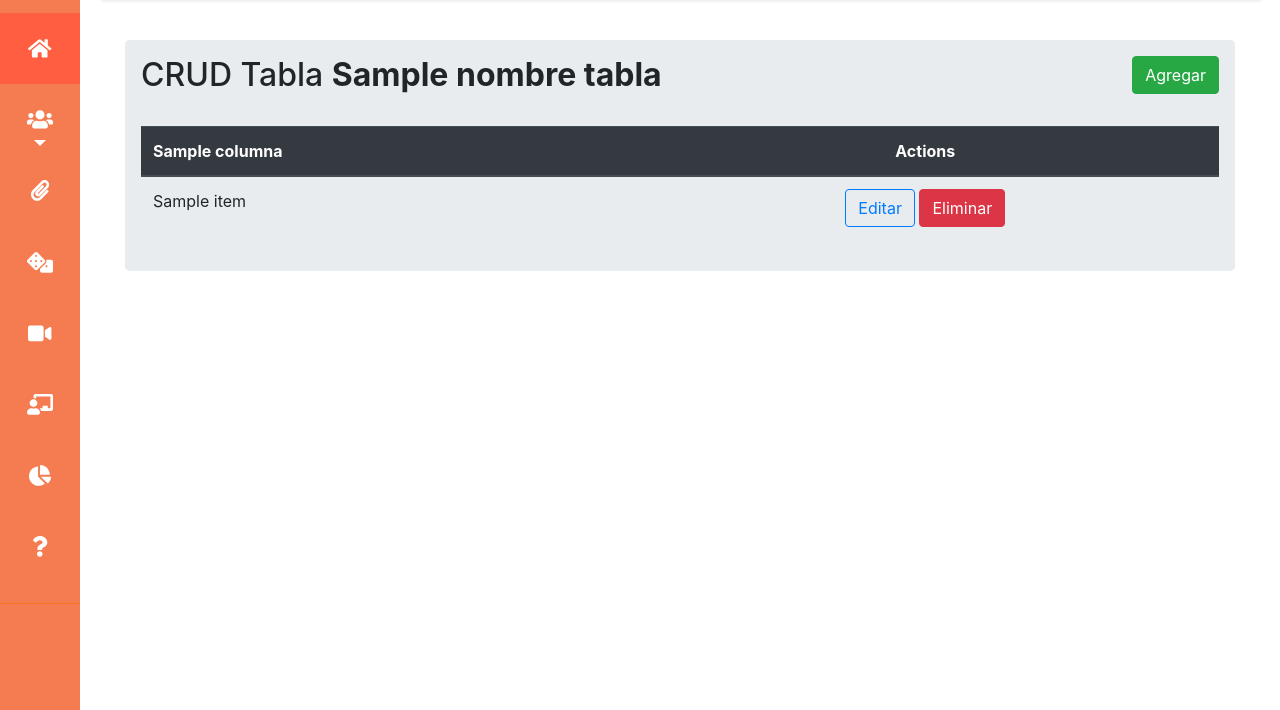
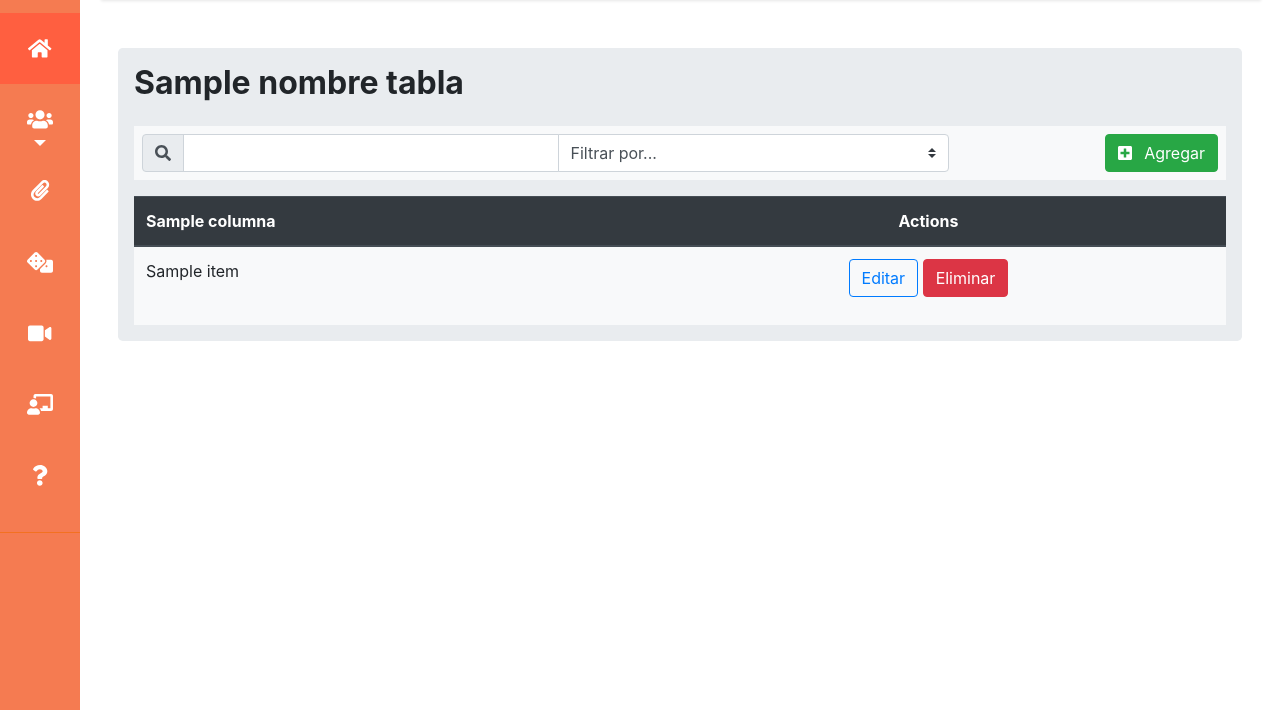
Before and after one commit to bemc22/bases-proyecto, a Flask app: template templates/crud.html.j2 in a window 1280 px wide. Shown: the part 90-800 px from the top of the page. Run offline with Flask 2, Linux system fonts and the light colour scheme; the visitor is signed in with stand-in values (Sample User, id 1); the template is opened without the code that fills it: most values are stand-ins (such as "Sample title", 1, 10 or a date in 2020); parts of the project's set-up code (start-up, migrations or seed data) failed here and were passed over; some libraries are stand-ins or nearby versions.

Commit message:
Changes styles of the basic crud

```diff
--- a/templates/crud.html.j2
+++ b/templates/crud.html.j2
@@ -5,23 +5,45 @@
 {% block contenido %}
 
 <div class="">
-
-
-  <div class="container">
+  <div class="container p-2">
     <div class="row">
       <div class="col lg-12">
         <div class="jumbotron p-3">
-          <h2>CRUD Tabla <b>{{nombre_tabla|capitalize}} </b>
-            <button type="button" class="btn btn-success float-right" data-toggle="modal" data-target="#mymodal">Agregar</button></h2>
-          <br>
-          <table class="table table-hover table-ligth">
+          <h2><b>{{nombre_tabla|capitalize}} </b></h2>
+
+          <div class="d-flex p-2 mt-4 mb-3 justify-content-between bg-light">
+            <div class="input-group w-75">
+              <div class="input-group-prepend">
+                <span class="input-group-text"><i class="fas fa-search"></i></span>
+              </div>
+              <input type="text" aria-label="Buscar..." class="form-control" id="filter-input">
+              <select class="custom-select" id="filter-select">
+                <option selected>Filtrar por...</option>
+                {% for columna in nombres %}
+                <option value="{{loop.index0}}">{{columna|capitalize | replace('_', ' ')}}</option>
+                {% endfor %}
+              </select>
+            </div>
+            {% if session['rol'] == "admin" %}
+            <button type="button" class="btn btn-success" data-toggle="modal" data-target="#mymodal">
+              <i class="fas fa-plus-square mr-2"></i>
+              Agregar
+            </button>
+            {% endif %}
+          </div>
+
+          <div class="d-flex bg-light">
+            <table class="table table-hover table-ligth">
             <thead class="thead-dark">
               <tr>
                 {% for columna in nombres %}
                 <th>{{columna|capitalize}}</th>
                 {% endfor %}
 
+                {% if session['rol'] == "admin" %}
                 <th style="text-align: center">Actions</th>
+                {% endif %}
+
               </tr>
 
             </thead>
@@ -33,6 +55,7 @@
                 <td>{{item}}</td>
                 {% endfor %}
 
+                {% if session['rol'] == "admin" %}
                 <td style="text-align: center">
 
                   <a href="" class="btn btn-outline-primary btn-xs" data-toggle="modal" data-target="#modaledit{{row.0}}">Editar</a>
@@ -63,10 +86,12 @@
                       </div>
                     </div>
                   </div>
+                </td>
+                {% endif %}
 
-                </td>
               </tr>
 
+              {% if session['rol'] == "admin" %}
               <div id="modaledit{{row.0}}" class="modal fade" role="dialog">
                 <div class="modal-dialog">
                   <div class="modal-content">
@@ -94,11 +119,14 @@
                   </div>
                 </div>
               </div>
+              {% endif %}
 
 
               {% endfor %}
             </tbody>
           </table>
+
+          </div>
         </div>
 
 
--- a/templates/header.html.j2
+++ b/templates/header.html.j2
@@ -64,12 +64,6 @@
             <span> Capacitaciones </span>
           </a>
         </li>
-      <li>
-        <a href="#">
-          <i class="fas fa-chart-pie"></i>
-          <span> Reportes </span>
-        </a>
-      </li>
       {% endif %}
 
 
@@ -84,12 +78,6 @@
           <a href="{{url_for('capacitaciones')}}">
             <i class="fas fa-chalkboard-teacher"></i>
             <span> Capacitaciones </span>
-        </a>
-      </li>
-      <li>
-        <a href="#">
-          <i class="fas fa-chart-pie"></i>
-          <span> Estadísticas </span>
           </a>
         </li>
         <li>
```
Lines whose indentation alone changed are shown as unchanged.
